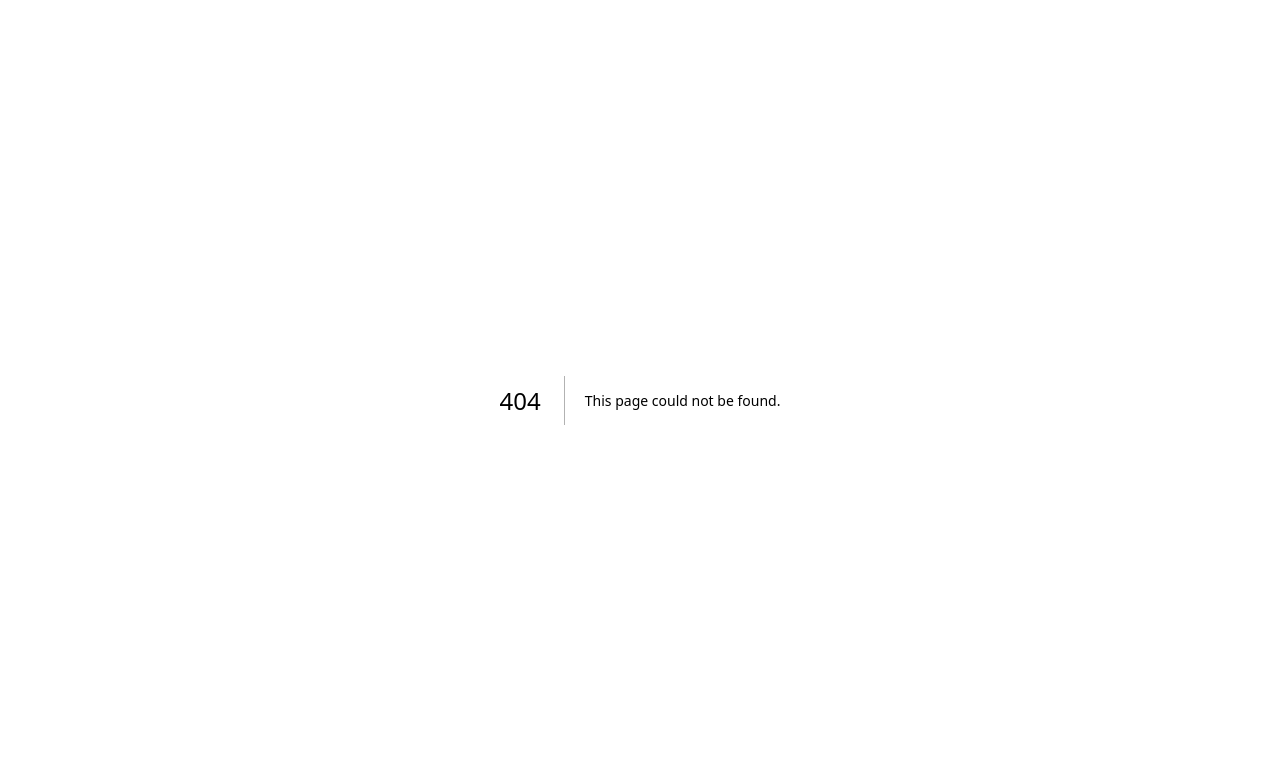
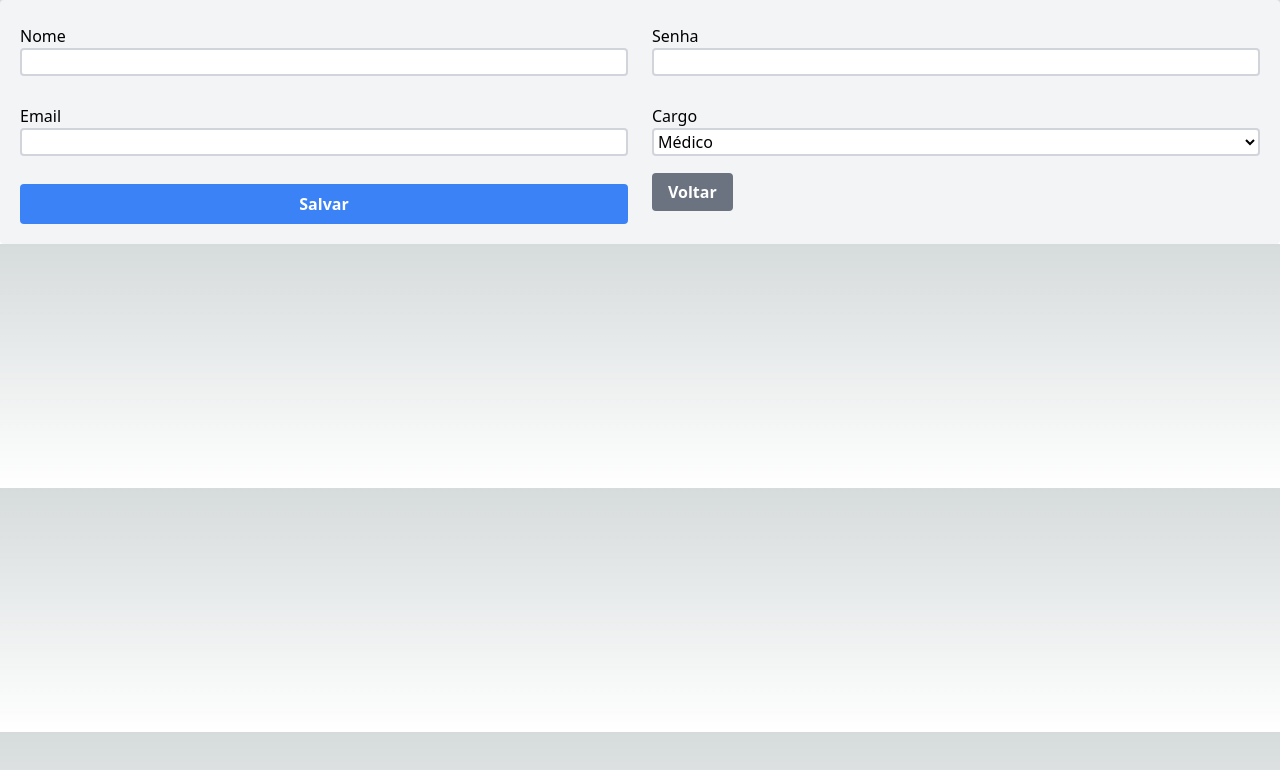
Before and after one commit to TeodoroRaulino/MedicalRecords-Front, a Next.js app: page /dashboard/users/form in a window 1280 px wide. Before the commit this address had no page. Shown: the top 770 px of the page. Built offline with nearby package versions, Linux system fonts and the light colour scheme.

Commit message:
feat: Criando formulário e adicionando a tela de create

```diff
--- a/src/components/User.tsx
+++ b/src/components/User.tsx
@@ -29,7 +29,7 @@ export default function Users({ user }: UserProps) {
         <p className="text-gray-500">{user.email}</p>
       </div>
       <div className="px-6 py-3 w-1/4">
-        <p className="text-gray-500">{roles[user.role]}</p>
+        <p className="text-gray-500 capitalize">{roles[user.role]}</p>
       </div>
       <div className="px-6 py-3 w-1/4">
         <div className="flex flex-row items-center justify-start">
--- /dev/null
+++ b/src/pages/dashboard/users/create.tsx
@@ -0,0 +1,28 @@
+import API from "@/services/api";
+import { NextPage } from "next";
+import { toast } from "react-toastify";
+import Form, { UserProps } from "./form";
+import { Dashboard } from "@/layout/dashboard";
+import { USER_URL } from "@/utils/constants";
+import Router from "next/router";
+
+const Create: NextPage = () => {
+  async function onSubmit(formValues: UserProps) {
+    const response = await API.post("/users", { ...formValues }).catch(
+      (err) => {
+        toast.error(err.message);
+      }
+    );
+
+    const data = response?.data;
+
+    if (response?.status === 201) {
+      Router.push(USER_URL);
+      toast.success(data.message);
+    }
+  }
+
+  return <Form onSubmit={onSubmit} />;
+};
+
+export default Dashboard(Create);
--- /dev/null
+++ b/src/pages/dashboard/users/form.tsx
@@ -0,0 +1,104 @@
+import { useForm } from "react-hook-form";
+import { yupResolver } from "@hookform/resolvers/yup";
+import * as yup from "yup";
+import { useState } from "react";
+import Link from "next/link";
+
+export type UserProps = {
+  name: string;
+  password: string;
+  email: string;
+  role: number;
+};
+
+type Props = {
+  onSubmit: (formValues: UserProps) => Promise<void>;
+  data?: UserProps;
+};
+
+const Form = (props: Props) => {
+  const validationSchema = yup.object().shape({
+    name: yup.string().required(),
+    password: yup.string().required(),
+    email: yup.string().email().required(),
+    role: yup.number().required(),
+  });
+
+  const [loading, setLoading] = useState(false);
+
+  const { handleSubmit, register } = useForm<UserProps>({
+    resolver: yupResolver(validationSchema),
+  });
+
+  const onSubmit = async (formValues: UserProps) => {
+    setLoading(true);
+    await props.onSubmit(formValues);
+    setLoading(false);
+  };
+
+  return (
+    <>
+      <form
+        onSubmit={handleSubmit(onSubmit)}
+        className="grid w-full grid-cols-6 gap-6 p-5 rounded bg-gray-100 text-black"
+      >
+        <div className="col-span-6 mt-1 sm:col-span-3">
+          <label className="w-full font-light">Nome</label>
+          <input
+            defaultValue={props.data?.name}
+            {...register("name")}
+            type="text"
+            className="w-full font-light bg-white border-2 border-gray-300 border-solid rounded form-input"
+          />
+        </div>
+
+        <div className="col-span-6 mt-1 sm:col-span-3">
+          <label className="w-full font-light">Senha</label>
+          <input
+            defaultValue={props.data?.password}
+            {...register("password")}
+            type="password"
+            className="w-full font-light bg-white border-2 border-gray-300 border-solid rounded form-input"
+          />
+        </div>
+
+        <div className="col-span-6 mt-1 sm:col-span-3">
+          <label className="w-full font-light">Email</label>
+          <input
+            defaultValue={props.data?.email}
+            {...register("email")}
+            type="text"
+            className="w-full font-light bg-white border-2 border-gray-300 border-solid rounded form-input"
+          />
+        </div>
+
+        <div className="col-span-6 mt-1 sm:col-span-3">
+          <label className="w-full font-light">Cargo</label>
+          <select
+            defaultValue={props.data?.role}
+            {...register("role")}
+            className="w-full font-light bg-white border-2 border-gray-300 border-solid rounded form-input"
+          >
+            <option value={0}>Médico</option>
+            <option value={1}>Paciente</option>
+          </select>
+        </div>
+
+        <button
+          type="submit"
+          className="col-span-6 mt-1 sm:col-span-3 bg-blue-500 hover:bg-blue-700 text-white font-bold py-2 px-4 rounded"
+        >
+          {loading ? "Carregando..." : "Salvar"}
+        </button>
+
+        <Link href="/dashboard/users">
+          <span className="col-span-6 mt-1 sm:col-span-3 bg-gray-500 hover:bg-gray-700 text-white font-bold py-2 px-4 rounded cursor-pointer">
+            Voltar
+          </span>
+        </Link>
+      </form>
+    </>
+  );
+};
+
+export default Form;
--- a/src/pages/dashboard/users/index.tsx
+++ b/src/pages/dashboard/users/index.tsx
@@ -3,6 +3,7 @@ import { Dashboard } from "@/layout/dashboard";
 import API from "@/services/api";
 import { User } from "@/types/User";
 import { NextPage } from "next";
+import Link from "next/link";
 import { useEffect, useState } from "react";
 import { toast } from "react-toastify";
 
@@ -35,8 +36,13 @@ const Index: NextPage = () => {
   return (
     <>
       <div className="w-full h-screen p-10 bg-white">
-        <div className="flex">
+        <div className="flex justify-between">
           <h1 className="text-6xl text-gray-500 font-bold">Users</h1>
+          <Link href="/dashboard/users/create">
+            <button className="flex items-center justify-center w-32 h-12 bg-green-600 text-white rounded-md">
+              Criar
+            </button>
+          </Link>
         </div>
         <div className="flex flex-col mt-10">
           <div className="bg-white divide-y divide-gray-200">
```
